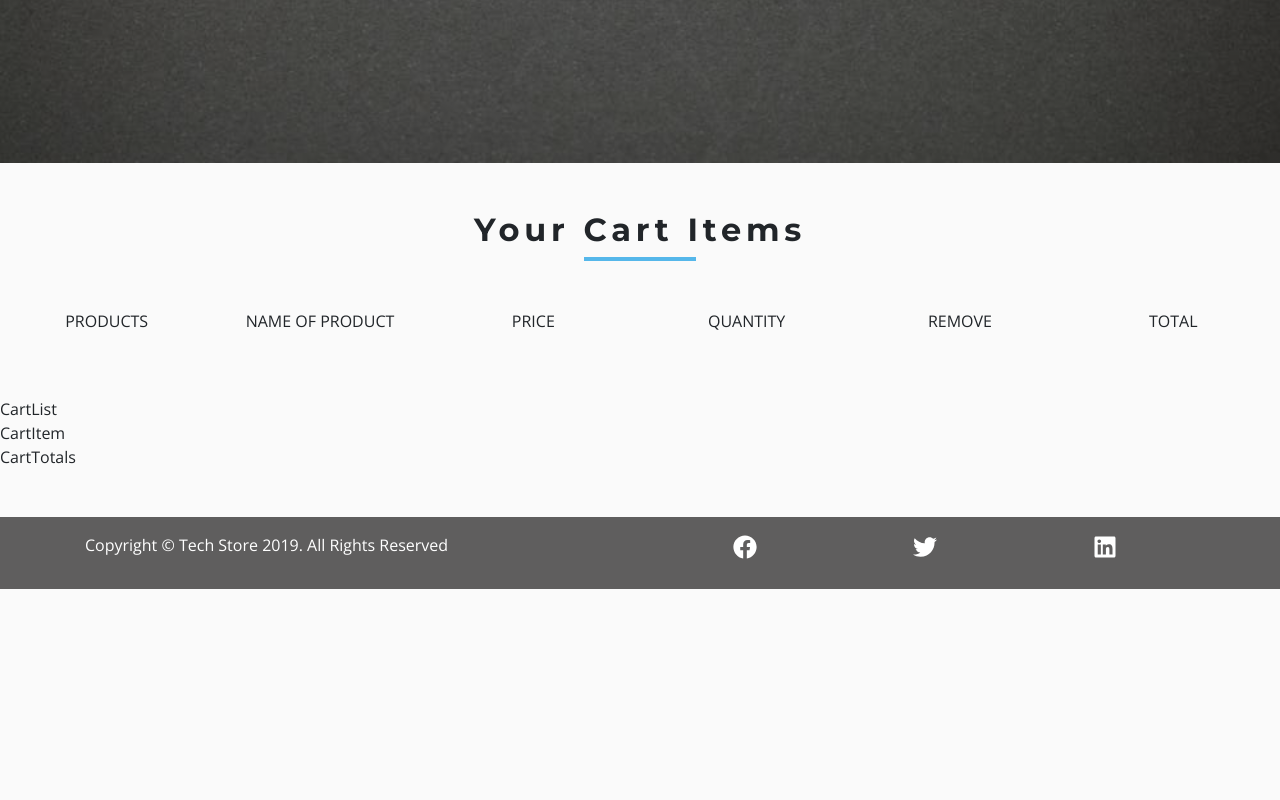
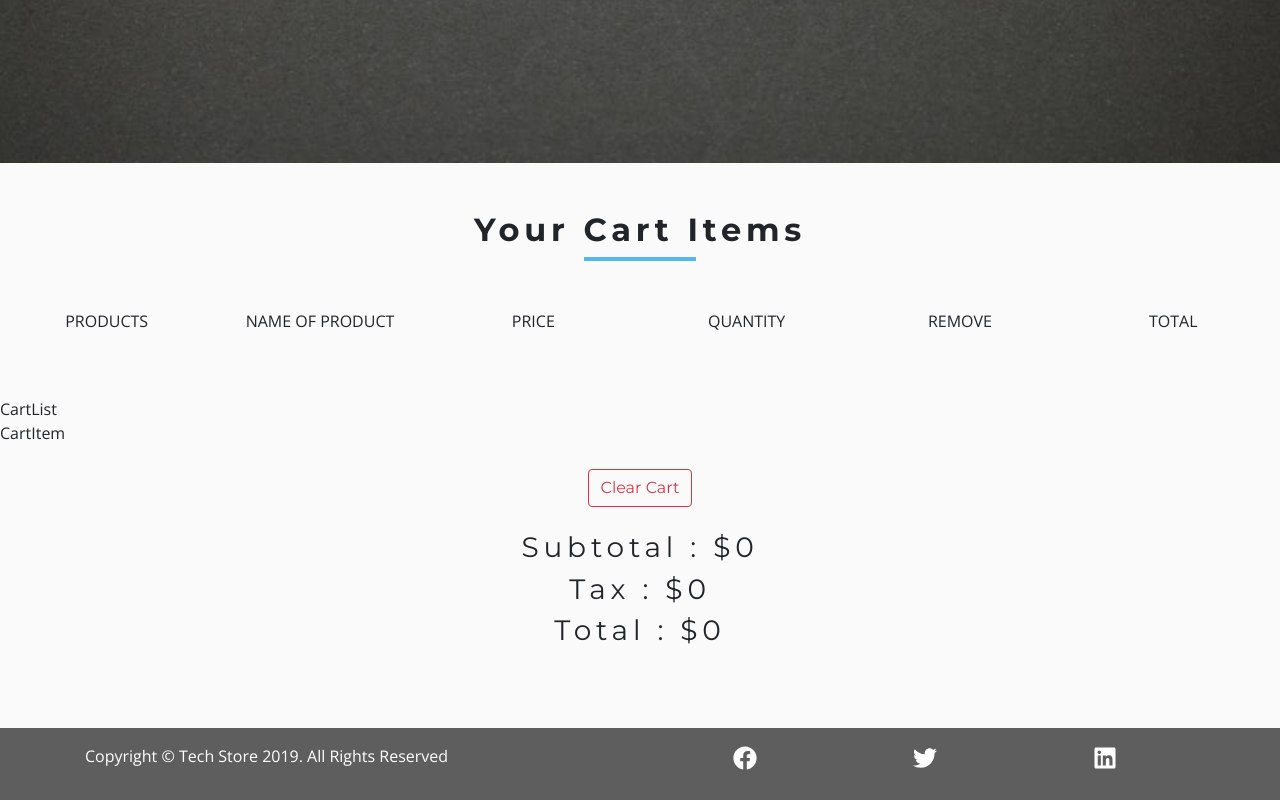
Before and after one commit to haveeru/react-tech-store, a React (Create React App) app: page /cart in a window 1280 px wide. Shown: the part 378-1178 px from the top of the page. Before the commit the page ends 967 px from the top, so only its background shows below. Built offline with nearby package versions, Linux system fonts and the light colour scheme.

Commit message:
cart total component

```diff
--- a/src/components/CartPage/CartTotals.js
+++ b/src/components/CartPage/CartTotals.js
@@ -1,9 +1,24 @@
 import React from 'react';
+import {ProductConsumer} from '../../context';
 
 const CartTotals = () => {
     return (
-        <div>
-            CartTotals
+        <div className="container">
+            <div className="row">
+                <ProductConsumer>
+                    {value=>{
+                        const {clearCart, cartSubTotal, cartTax, cartTotal} = value;
+                        return <div className="col text-title text-center my-4">
+                            <button className="btn btn-outline-danger text-capitalize mb-4">
+                                clear cart
+                            </button>
+                            <h3>subtotal :  ${cartSubTotal}</h3>
+                            <h3>tax :  ${cartTax}</h3>
+                            <h3>total :  ${cartTotal}</h3>
+                        </div>
+                    }}
+                </ProductConsumer>
+            </div>
         </div>
     );
 };
```
